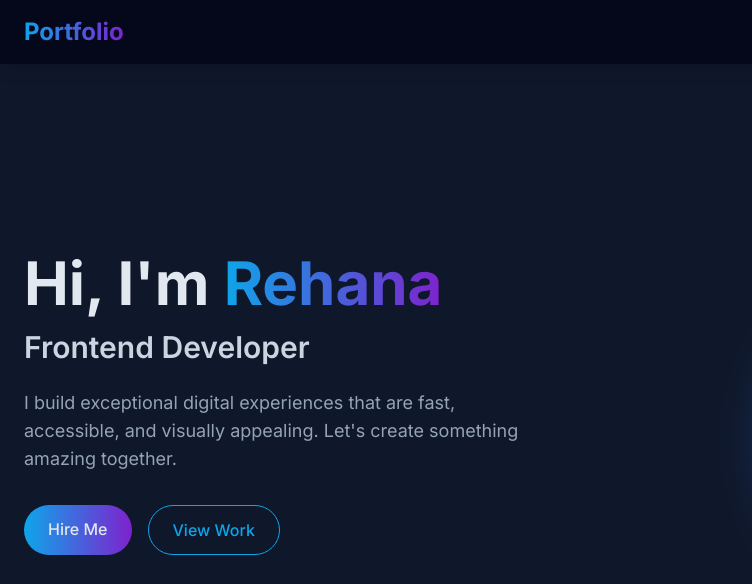
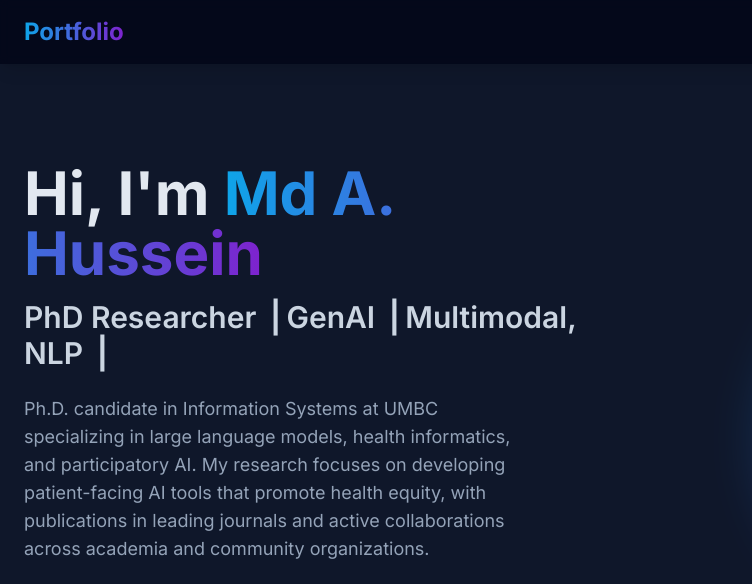
Before and after one commit to mdalomgeer/MyPortFolio, a plain HTML site: page index.html in a window 1280 px wide. Shown: the top 584 px of the page, 0-752 px from the left. Drawn offline with nearby package versions, Linux system fonts and the light colour scheme.

Commit message:
Update index.html

```diff
--- a/index.html
+++ b/index.html
@@ -184,11 +184,10 @@
     <section id="home" class="min-h-screen flex items-center pt-20">
         <div class="container mx-auto px-6 flex flex-col md:flex-row items-center justify-between">
             <div class="md:w-1/2 mb-12 md:mb-0">
-                <h1 class="text-4xl md:text-6xl font-bold mb-4">Hi, I'm <span class="gradient-text">Rehana</span></h1>
-                <h2 class="text-2xl md:text-3xl font-semibold mb-6 text-slate-300">Frontend Developer</h2>
+                <h1 class="text-4xl md:text-6xl font-bold mb-4">Hi, I'm <span class="gradient-text">Md A. Hussein</span></h1>
+                <h2 class="text-2xl md:text-3xl font-semibold mb-6 text-slate-300">PhD Researcher ⎟ GenAI ⎟ Multimodal, NLP ⎟</h2>
                 <p class="text-lg mb-8 text-slate-400 max-w-lg">
-                    I build exceptional digital experiences that are fast, accessible, and visually appealing.
-                    Let's create something amazing together.
+                    Ph.D. candidate in Information Systems at UMBC specializing in large language models, health informatics, and participatory AI. My research focuses on developing patient-facing AI tools that promote health equity, with publications in leading journals and active collaborations across academia and community organizations.
                 </p>
                 <div class="flex space-x-4">
                     <a href="#contact" class="px-6 py-3 rounded-full btn-primary font-medium">Hire Me</a>
```
